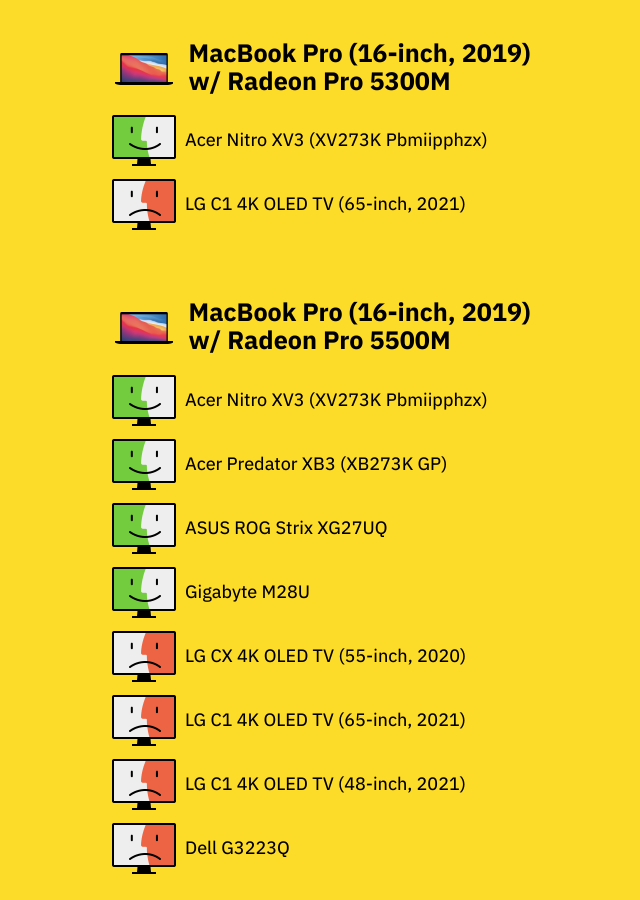
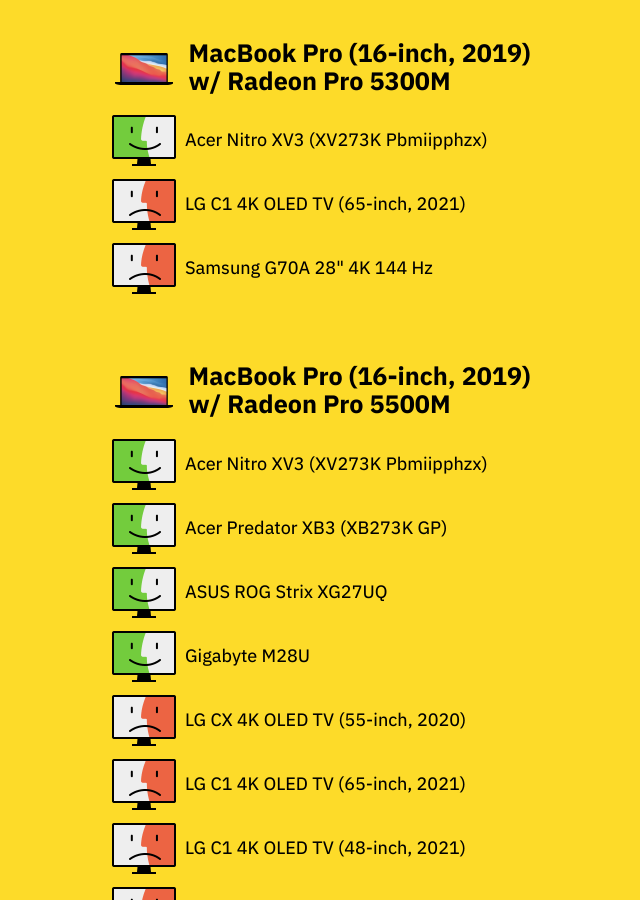
Before and after one commit to tonsky/tonsky.github.io, a Jekyll site: the page built from _posts/2021-02-24-monitors-mac.md, in a window 1280 px wide and 900 px high, scrolled down 2263 px. Shown: the whole window, without its empty margins (257-897 px from the left). Built offline with Jekyll 4.4.1, drawn with Linux system fonts in a browser that asks for light colours.

Commit message:
Added Samsung G70A compatibility (closes #74)

```diff
--- a/_posts/2021-02-24-monitors-mac.md
+++ b/_posts/2021-02-24-monitors-mac.md
@@ -67,6 +67,8 @@
 <div class="row"><img src="works.png" height=64> <span>Acer Nitro XV3 (XV273K Pbmiipphzx)</span></div>
 
 <div class="row"><img src="doesnt_work.png" height=64> <span>LG C1 4K OLED TV (65-inch, 2021)</span></div>
+
+<div class="row"><img src="doesnt_work.png" height=64> <span>Samsung G70A 28" 4K 144 Hz</span></div>
 
 ## <img src="mbp_16_2020.png" height=32> <span>MacBook Pro (16-inch, 2019) w/ Radeon Pro 5500M</span>
 
```
